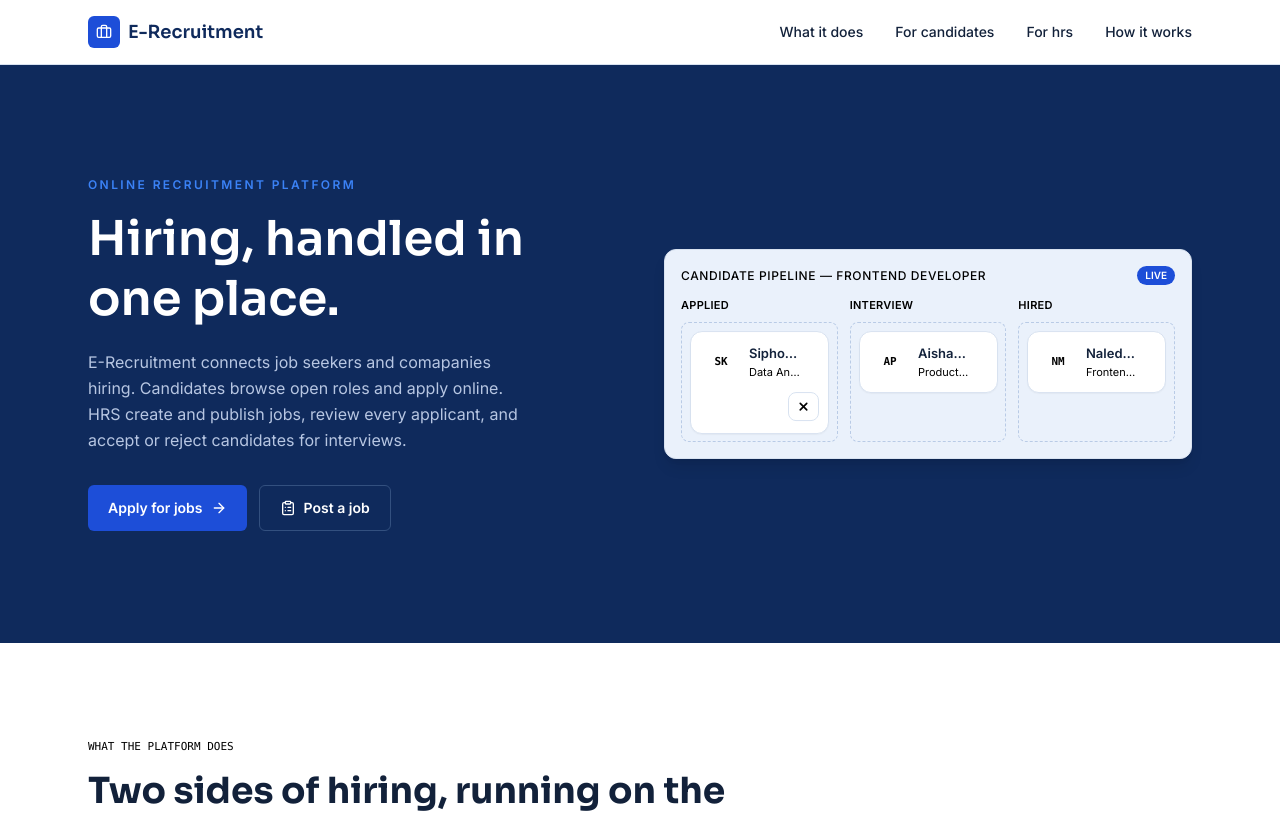
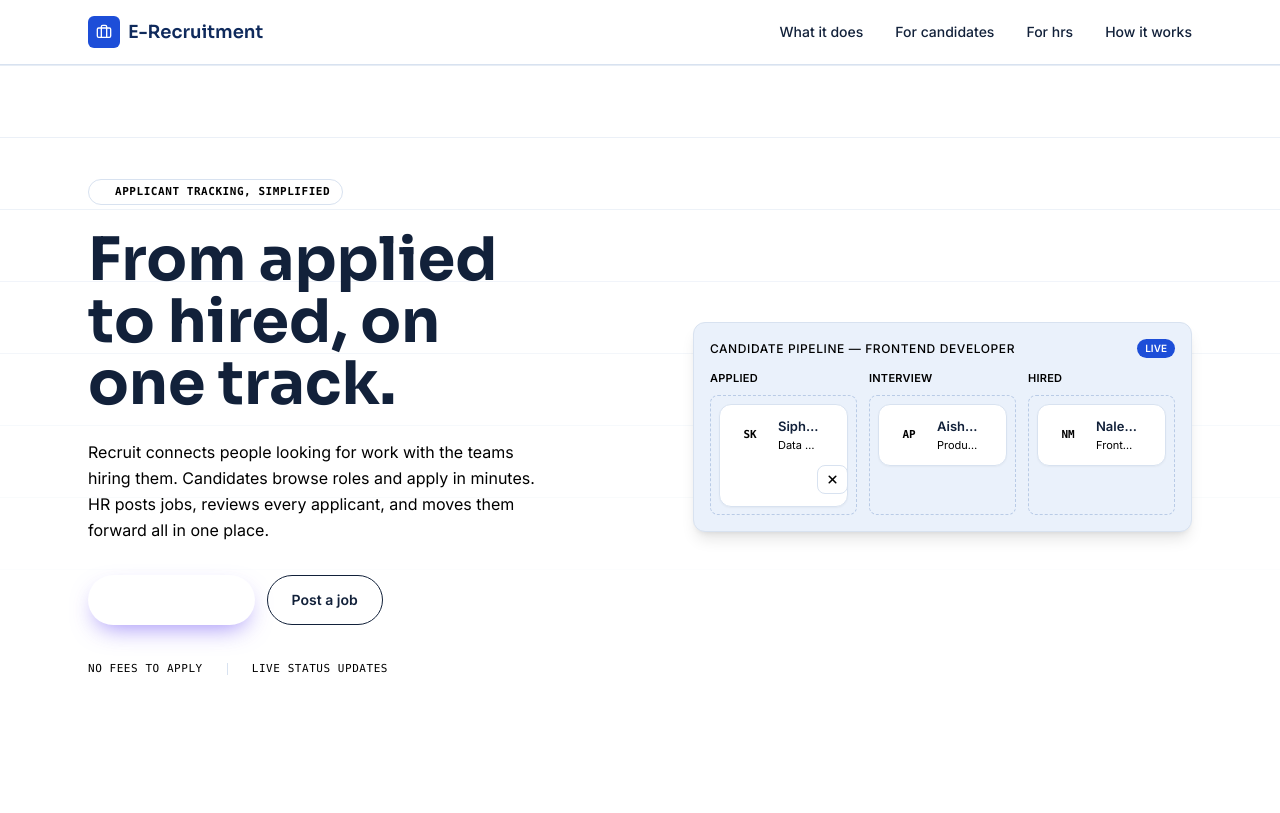
Before and after one commit to pedropkmmt/E-Recruitment, a React (Vite) app: page / in a window 1280 px wide. Shown: the top 813 px of the page. Built offline with nearby package versions, Linux system fonts and the light colour scheme.

Commit message:
update hero

```diff
--- a/src/components/Hero.jsx
+++ b/src/components/Hero.jsx
@@ -1,41 +1,69 @@
 import React from "react";
-import { ArrowRight, ClipboardList } from "lucide-react";
+import { ArrowRight } from "lucide-react";
 import PipelineBoard from "./PipelineBoard";
 import { colors } from "../utils/colors";
 
 const Hero = () => (
-  <section style={{ background: colors.navy }}>
-    <div className="mx-auto grid max-w-6xl items-center gap-10 px-4 py-14 sm:gap-12 sm:px-6 sm:py-20 lg:grid-cols-2 lg:py-28">
+  <section className="relative overflow-hidden" style={{ background: colors.paper }}>
+    <div
+      className="pointer-events-none absolute inset-0 -z-0 opacity-[0.6]"
+      style={{
+        backgroundImage: `linear-gradient(${colors.line} 1px, transparent 1px)`,
+        backgroundSize: "100% 72px",
+        maskImage: "linear-gradient(to bottom, black, transparent 80%)",
+        WebkitMaskImage: "linear-gradient(to bottom, black, transparent 80%)",
+      }}
+      aria-hidden
+    />
+    <div className="relative mx-auto grid max-w-6xl items-center gap-12 px-4 py-16 sm:px-6 sm:py-20 lg:grid-cols-[1.05fr_1fr] lg:py-28">
       <div>
-        <p className="mb-4 font-body text-xs font-semibold uppercase tracking-[0.2em]" style={{ color: colors.blueSoft }}>
-          Online recruitment platform
+        <span
+          className="inline-flex items-center gap-2 rounded-full border px-3 py-1 font-mono text-[11px] font-bold uppercase tracking-wider"
+          style={{ borderColor: colors.line, background: colors.card, color: colors.iris }}
+        >
+          <span className="h-1.5 w-1.5 rounded-full" style={{ background: colors.iris }} />
+          Applicant tracking, simplified
+        </span>
+
+        <h1 className="mt-6 font-display text-[2.6rem] font-bold leading-[1.03] sm:text-6xl" style={{ color: colors.ink }}>
+          From applied<br />
+          to hired, on<br />
+          <span style={{ color: colors.iris }}>one track.</span>
+        </h1>
+
+        <p className="mt-6 max-w-md font-body text-[15px] leading-relaxed sm:text-base" style={{ color: colors.muted }}>
+          Recruit connects people looking for work with the teams hiring them.
+          Candidates browse roles and apply in minutes. HR posts jobs, reviews
+          every applicant, and moves them forward all in one place.
         </p>
-        <h1 className="font-display text-3xl font-semibold leading-tight text-white sm:text-4xl lg:text-5xl">
-          Hiring, handled in one place.
-        </h1>
-        <p className="mt-5 max-w-md font-body text-base leading-relaxed" style={{ color: "#B7C6E2" }}>
-          E-Recruitment connects job seekers and comapanies hiring. Candidates browse
-          open roles and apply online. HRS create and publish jobs, review every
-          applicant, and accept or reject candidates for interviews.
-        </p>
-        <div className="mt-8 flex flex-col gap-3 sm:flex-row sm:flex-wrap">
+
+        <div className="mt-8 flex flex-col gap-3 sm:flex-row">
           <a
-            href="#"
-            className="flex items-center justify-center gap-2 rounded-md px-5 py-3 font-body text-sm font-semibold text-white transition-transform hover:-translate-y-0.5 sm:w-auto"
-            style={{ background: colors.blue }}
+            href="#cta"
+            className="flex items-center justify-center gap-2 rounded-full px-6 py-3.5 font-body text-sm font-semibold text-white transition-transform hover:-translate-y-0.5"
+            style={{ background: colors.iris, boxShadow: "0 10px 24px -8px rgba(90,59,242,.6)" }}
           >
             Apply for jobs <ArrowRight size={16} />
           </a>
           <a
-            href="#"
-            className="flex items-center justify-center gap-2 rounded-md border px-5 py-3 font-body text-sm font-semibold text-white sm:w-auto"
-            style={{ borderColor: "#33507F" }}
+            href="#cta"
+            className="flex items-center justify-center gap-2 rounded-full border px-6 py-3.5 font-body text-sm font-semibold transition-colors hover:bg-white"
+            style={{ borderColor: colors.ink, color: colors.ink }}
           >
-            <ClipboardList size={16} /> Post a job
+            Post a job
           </a>
         </div>
+
+        <div className="mt-9 flex items-center gap-6 font-mono text-[11px] uppercase tracking-wider" style={{ color: colors.muted }}>
+          <span>No fees to apply</span>
+          <span className="h-3 w-px" style={{ background: colors.line }} />
+          <span>Live status updates</span>
+        </div>
       </div>
-      <PipelineBoard />
+
+      <div className="lg:pl-4">
+        <PipelineBoard />
+      </div>
     </div>
   </section>
 );
```
